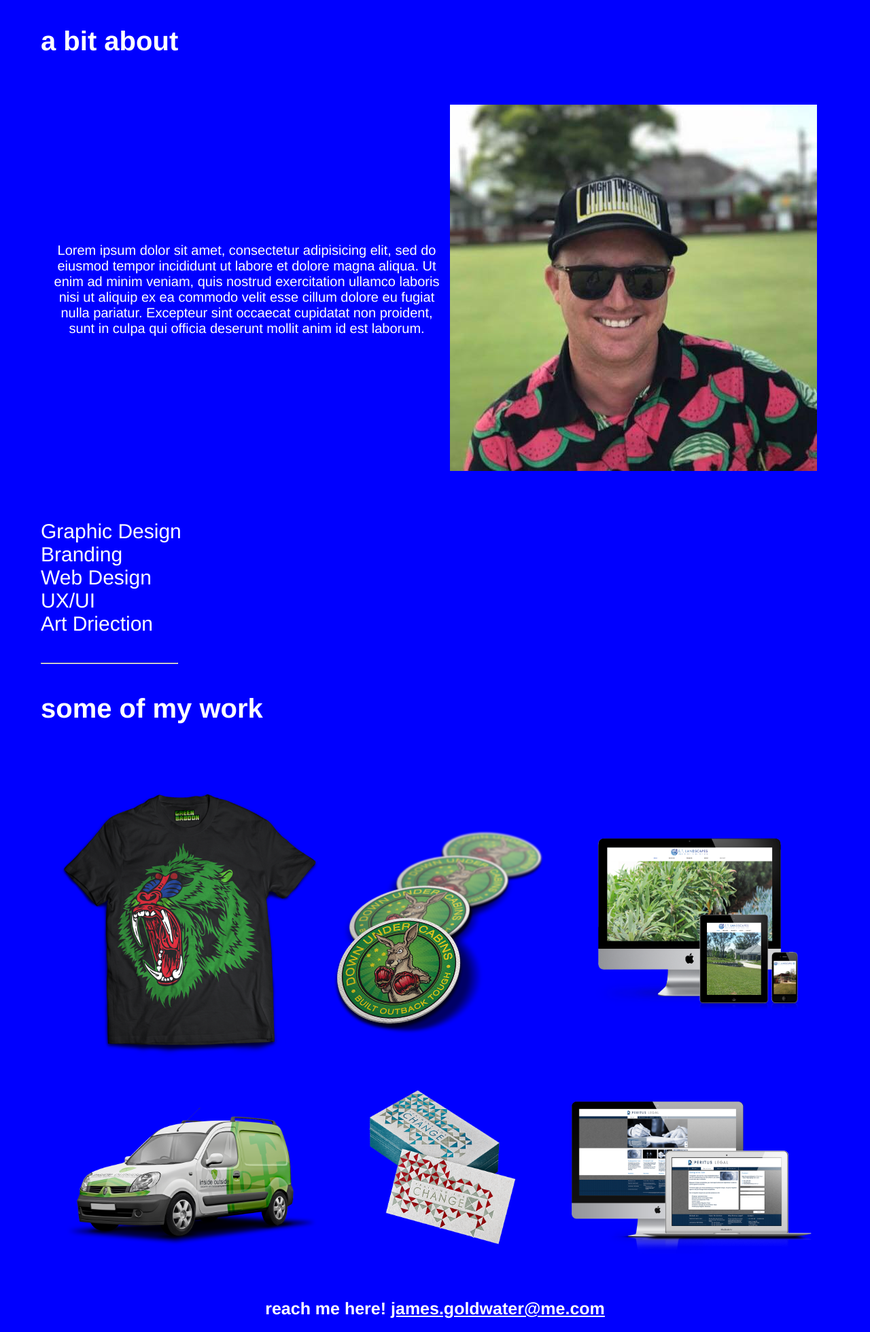
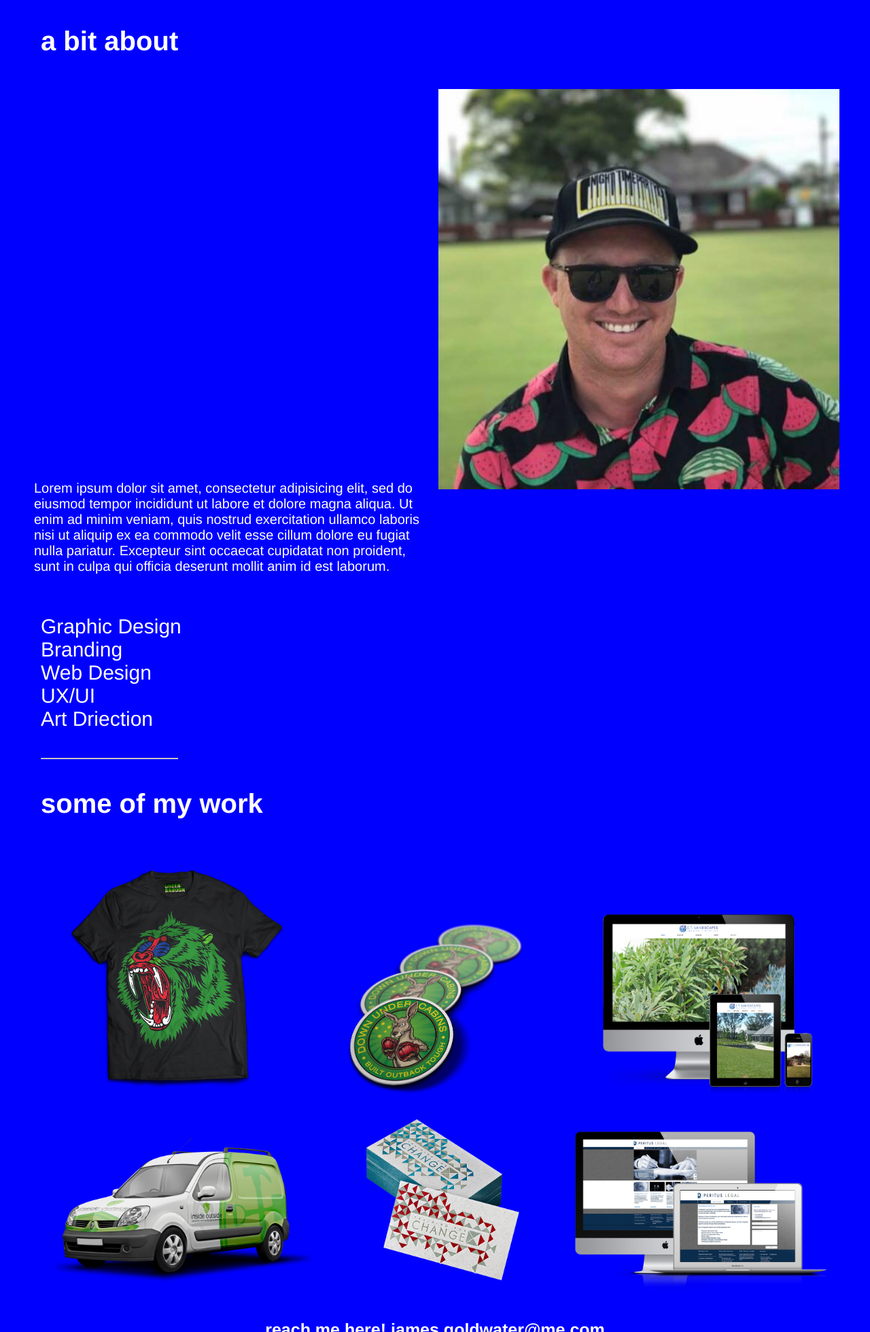
Before and after one commit to lazysundaes/lazysundaes.github.io, a plain HTML site: page unit_3/index.html in a window 1280 px wide. Shown: the part 840-2800 px from the top of the page at 68% size. Drawn offline with Linux system fonts and the light colour scheme.

Commit message:
an update to my unit 3 upload

```diff
--- a/unit_3/css/style.css
+++ b/unit_3/css/style.css
@@ -3,47 +3,39 @@ body {
 	margin: 50px;
 	font-family: helvetica;
 }
-
 h1 {
 	color: #fff;
 	font-size: 60px;
 }
-
 h3 {
 	color: #fff;
 	font-size: 30px;
 	text-align: center;
 	font-style: italic;
 }
-
 h2 {
 	padding: 10px;
 	color: #fff;
 	font-size: 40px;
 }
-
 h4 {
 	color: #fff;
 	font-size: 25px;
 	text-align: center;
 }
-
 hr {
 	width: 200px;
 	margin-left: 10px;
 }
-
 p {
 	color: #fff;
 	font-size: 20px;
-	text-align: center;
+	text-align: left;
 
 }
-
 a {
 	color: #fff;
 }
-
 ul {
 	color: #fff;
 	font-size: 30px;
@@ -51,11 +43,35 @@ ul {
     text-align: left;
     list-style-type: none;
 }
-
 img	{
 	padding: 5px;
 }
-
-table {
-	padding: 20px;
+/* a bit about div table */
+.aboutTable{
+	display: table;
+	width: 100%;
 }
+.aboutTableRow {
+	display: table-row;
+}
+.aboutTableCell, .aboutTableHead {
+	display: table-cell;
+	width: 50%;
+}
+.aboutTableBody {
+	display: table-row-group;
+}
+/* Some of My Work div table */
+.myworkTable {
+	display: table;
+	width: 100%;
+}
+.myworkTableRow {
+	display: table-row;
+}
+.myworkTableCell {
+	display: table-cell;
+}
+.myworkTableBody {
+	display: table-row-group;
+}
--- a/unit_3/index.html
+++ b/unit_3/index.html
@@ -3,27 +3,23 @@
 <head>
 	<link rel="stylesheet" type="text/css" href="css/style.css">
 	<title>lazy sundæs</title>
-
 </head>
-
 <body>
-	<h1>lazy sundæs</h1>
+	<h1>lazy sundæs.</h1>
 		<div align="center">
 		<img  src="images/SUNDAE-8.png" height="500px">
 		</div>
 	<h3>“Graphic design will save the world right after rock and roll does.”</h3>
-
 	<h4>- DAVID CARSON</h4>
-
 <hr align="left">
 
-	<h2>
-		a bit about
-	</h2>
-
-	<table>
-		<tr>
-			<td width="100%">
+<div>
+	<h2>a bit about</h2>
+	<div align="center">
+		<div class="aboutTable" style="width: 100%;" >
+			<div class="aboutTableBody">
+				<div class="aboutTableRow">
+					<div class="aboutTableCell">
 					<p>
 					Lorem ipsum dolor sit amet, consectetur adipisicing elit, sed do eiusmod
 					tempor incididunt ut labore et dolore magna aliqua. Ut enim ad minim veniam,
@@ -32,14 +28,12 @@
 					cillum dolore eu fugiat nulla pariatur. Excepteur sint occaecat cupidatat non
 					proident, sunt in culpa qui officia deserunt mollit anim id est laborum.
 					</p>
-			</td>
-
-			<td>
-				<img src="images/Profile-Pic.jpg" height="50%">
-			</td>
-		</tr>
-	</table>
-
+					</div>
+					<div class="aboutTableCell"><img src="images/Profile-Pic.jpg" width=100%></div>
+				</div>
+			</div>
+		</div>
+	</div>
 	<ul>
 		<li>Graphic Design</li>
 		<li>Branding</li>
@@ -47,38 +41,27 @@
 		<li>UX/UI</li>
 		<li>Art Driection</li>
 	</ul>
-
 	<hr align="left">
+</div>
 
 	<h2>
 		some of my work
 	</h2>
-
 	<div align="center">
-<table>
-	<tr>
-		<td>
-		<img src="images/green_baboon_tshirt_02.png" width="100%">
-		</td>
-		<td>
-		<img src="images/down_under_cabin_coasters.png" width="100%">
-		</td>
-		<td>
-		<img src="images/et_landscapes_website.png" width="100%">
-		</td>
-	</tr>
-	<tr>
-		<td>
-		<img src="images/inside_outside_van.png" width="100%">
-		</td>
-		<td>
-		<img src="images/training_for_change_01.png" width="100%">
-		</td>
-		<td>
-		<img src="images/peritus_legal_website.png" width="100%">
-		</td>
-	</tr>
-</table>
+		<div class="myworkTable" style="width: 100%;" >
+			<div class="myworkTableBody">
+				<div class="myworkTableRow">
+					<div class="myworkTableCell"><img src="images/green_baboon_tshirt_02.png" width=80%></div>
+					<div class="myworkTableCell"><img src="images/down_under_cabin_coasters.png" width=80%></div>
+					<div class="myworkTableCell"><img src="images/et_landscapes_website.png" width=100%></div>
+				</div>
+				<div class="myworkTableRow">
+					<div class="myworkTableCell"><img src="images/inside_outside_van.png" alt="inside outside van" title="check out this cool van" width="100%"></div>
+					<div class="myworkTableCell"><img src="images/training_for_change_01.png" alt="training for change business cards" title="" width="100%"></div>
+					<div class="myworkTableCell"><img src="images/peritus_legal_website.png" width="100%"></div>
+				</div>
+			</div>
+		</div>
 	</div>
 
 	<h4>
```
Lines whose indentation alone changed are shown as unchanged.
